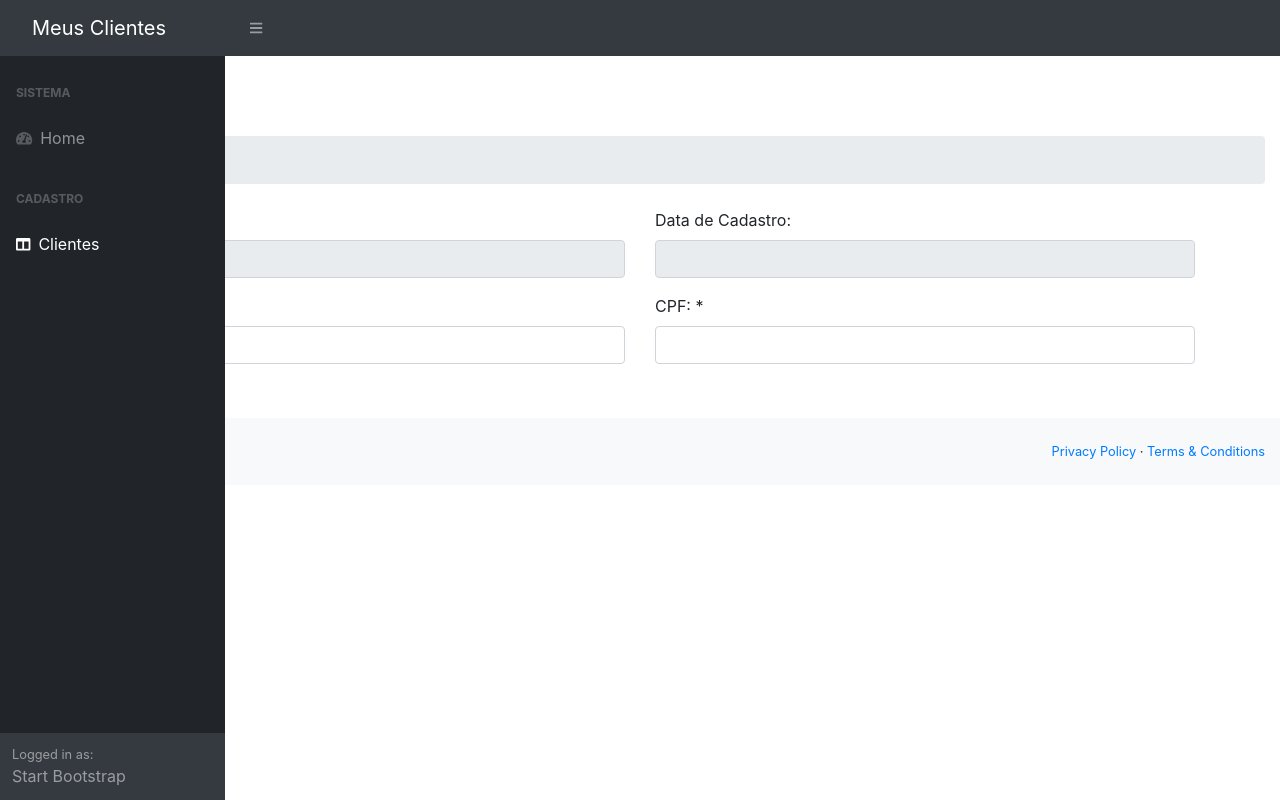
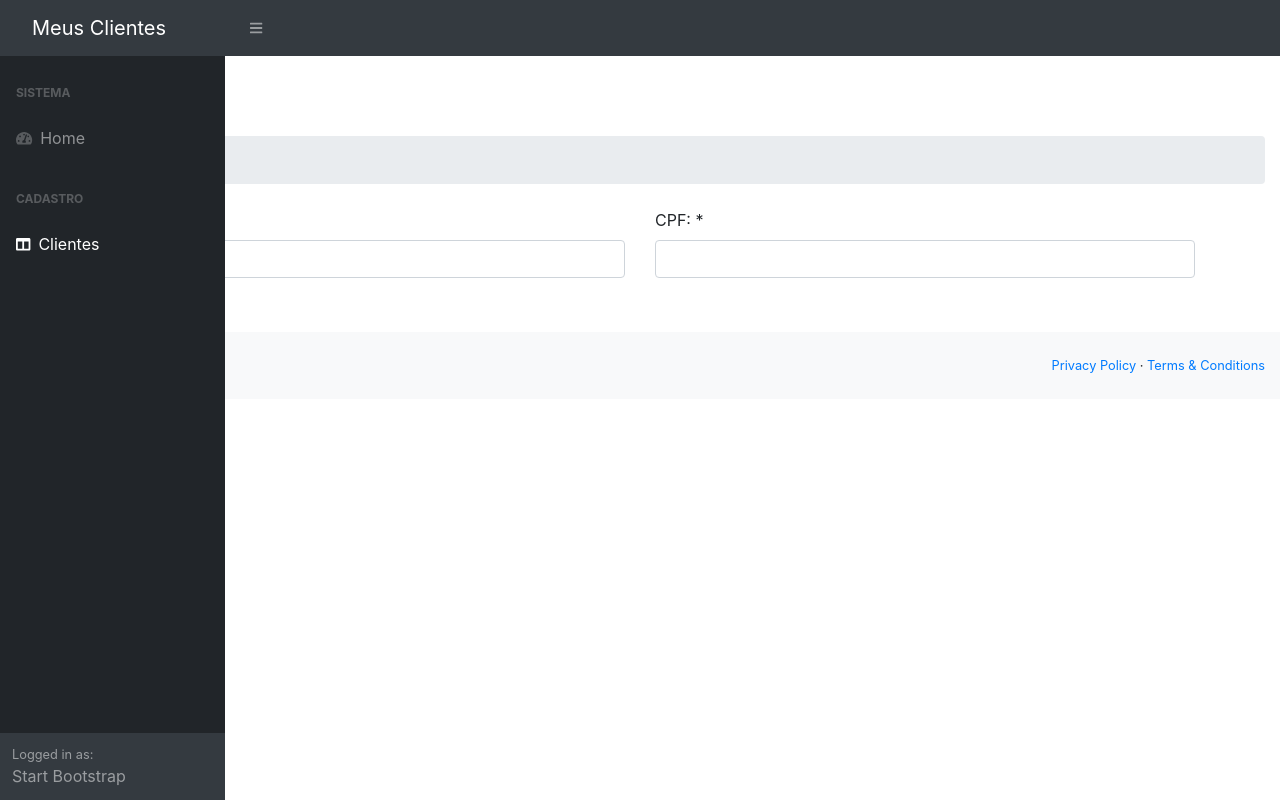
Before and after one commit to renatoganske/clientes, an Angular app in the folder frontend/clientes-app/: page /clientes-form in a window 1280 px wide. Built offline with nearby package versions, Linux system fonts and the light colour scheme.

Commit message:
refactor: implementadas melhorias no formulário de cadastro de clientes

```diff
--- a/frontend/clientes-app/src/app/clientes/clientes-form/clientes-form.component.html
+++ b/frontend/clientes-app/src/app/clientes/clientes-form/clientes-form.component.html
@@ -16,13 +16,14 @@
       </div>
   </div>
 
-    <div class="row">
+    <div class="row" *ngIf="cliente.id">
       <div class="col-md-6">
         <div class="form-group">
           <label>ID:</label>
           <input type="text" [ngModel]="cliente.id" name="id" class="form-control" disabled="true" />
         </div>
       </div>
+
       <div class="col-md-6">
         <div class="form-group">
           <label>Data de Cadastro:</label>
--- a/frontend/clientes-app/src/app/clientes/clientes-form/clientes-form.component.ts
+++ b/frontend/clientes-app/src/app/clientes/clientes-form/clientes-form.component.ts
@@ -26,7 +26,10 @@ export class ClientesFormComponent implements OnInit {
         .salvar(this.cliente)
         .subscribe( response => {
           this.success = true;
+          this.errors = null;
+          this.cliente = response;
         } , errorResponse => {
+          this.success = false;
           this.errors = errorResponse.error.errors;
         }
         )
```
